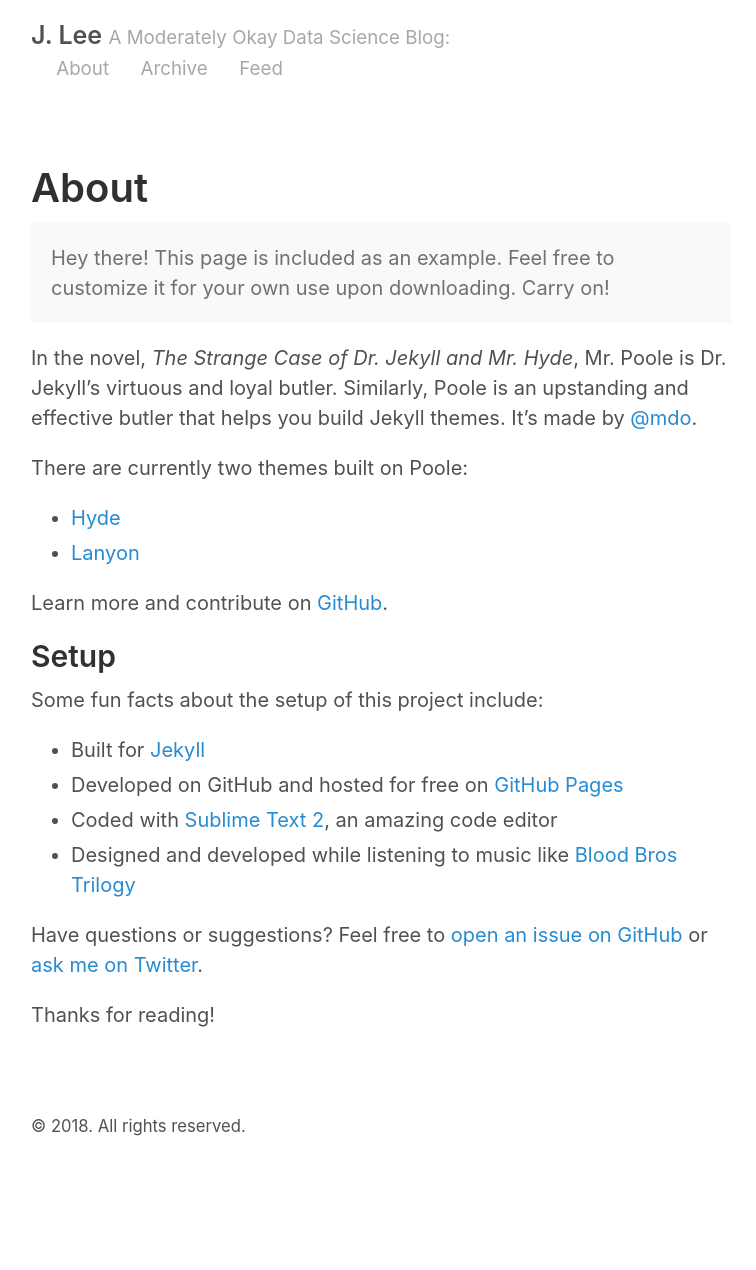
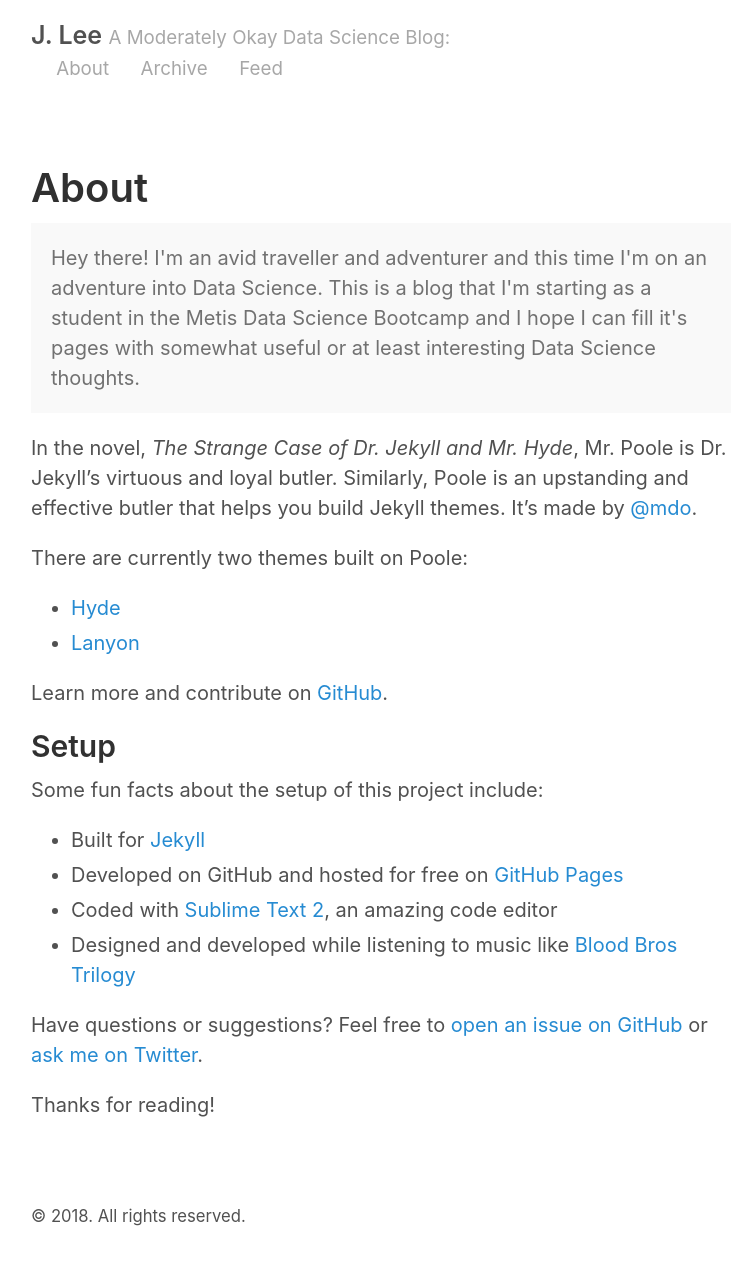
Before and after one commit to Cassini-4B/Cassini-4B.github.io, a Jekyll site: the page built from about.md, in a window 1280 px wide. Shown: the whole page, without its empty margins (259-1015 px from the left). Built offline with Jekyll 4.4.1, drawn with Linux system fonts in a browser that asks for light colours; before the commit the page ends 1180 px from its top, so only the background shows below that.

Commit message:
Updated about.md file

```diff
--- a/about.md
+++ b/about.md
@@ -4,7 +4,7 @@ title: About
 ---
 
 <p class="message">
-  Hey there! This page is included as an example. Feel free to customize it for your own use upon downloading. Carry on!
+  Hey there! I'm an avid traveller and adventurer and this time I'm on an adventure into Data Science.  This is a blog that I'm starting as a student in the Metis Data Science Bootcamp and I hope I can fill it's pages with somewhat useful or at least interesting Data Science thoughts.
 </p>
 
 In the novel, *The Strange Case of Dr. Jekyll and Mr. Hyde*, Mr. Poole is Dr. Jekyll's virtuous and loyal butler. Similarly, Poole is an upstanding and effective butler that helps you build Jekyll themes. It's made by [@mdo](https://twitter.com/mdo).
```
